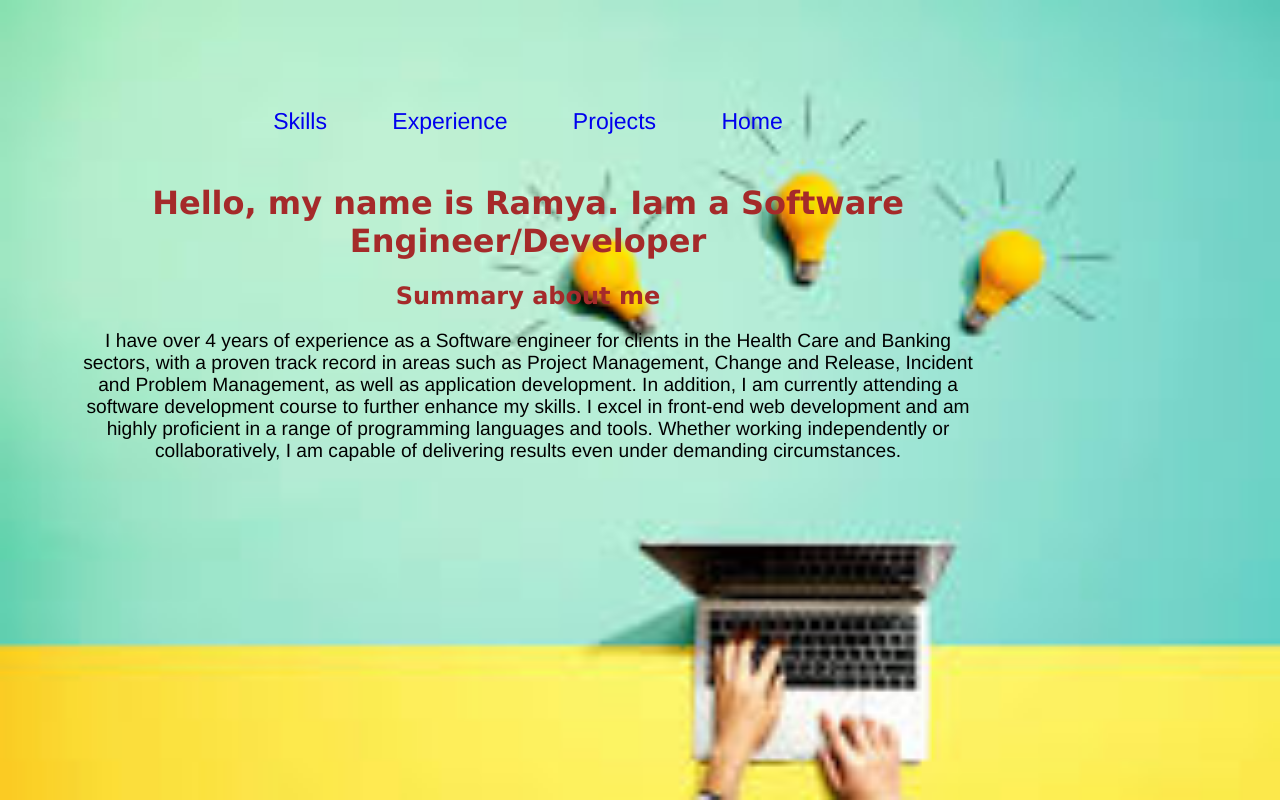
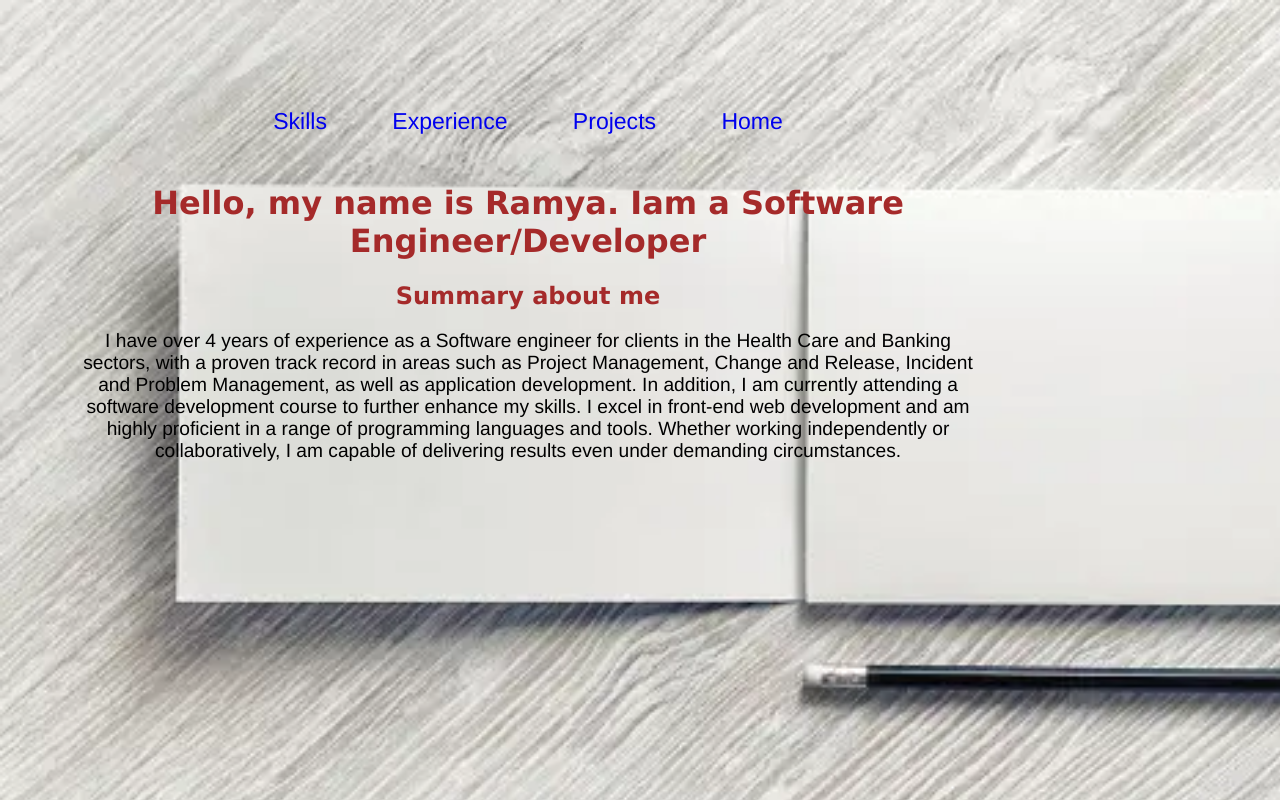
Before and after one commit to rams446/ramya_portifolio.github.io, a plain HTML site: page index.html in a window 1280 px wide. Drawn offline with Linux system fonts and the light colour scheme.

Commit message:
initial commit

```diff
--- a/style.css
+++ b/style.css
@@ -1,10 +1,12 @@
 body {
-    background-image:url("img.jfif");
+    background-image:url("img2.webp");
     background-repeat: no-repeat;
     background-attachment: fixed;
-    background-size: cover
+    background-size: 1600px ;
+
 
 }
+
 
 .container  {
     height: 150px;
```
Also changed, not shown: img.webp (deleted), img2.webp (added), pngtree-pink-playful-abstract-portfolio-memphis-image_593407.jpg (added).
